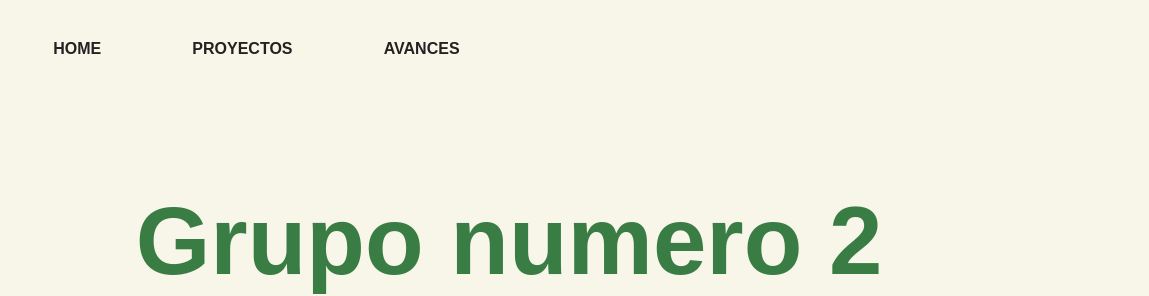
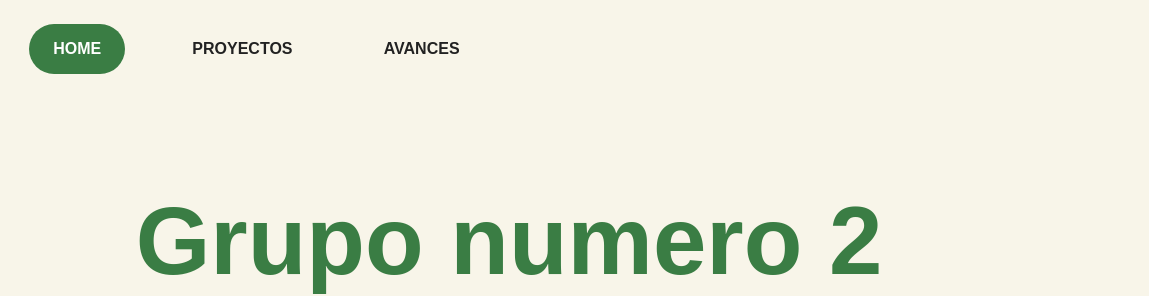
Before and after one commit to agustinlopez1-uade/Caso2FeriaSustentableItinerante, a plain HTML site: page index.html in a window 1280 px wide. Shown: the top 296 px of the page, 131-1280 px from the left. Drawn offline with Linux system fonts and the light colour scheme.

Commit message:
cuando entro en una pagina, el elemento del nav en el que estoy queda seleccionado (fondo verde)

```diff
--- a/index.html
+++ b/index.html
@@ -13,7 +13,7 @@
             <!-- Barra navegación con links-->
             <div class="nav-links">
                 <img src="img/logo-miferia-recorte.png" alt="logo mi feria">
-                <a href="index.html">HOME</a>
+                <a href="index.html" class="seleccionado">HOME</a>
                 <a href="proyectos.html">PROYECTOS</a>
                 <a href="avances.html">AVANCES</a>
             </div>
--- a/styles.css
+++ b/styles.css
@@ -125,6 +125,11 @@ nav img{
     height: 40px;
 }
 
+.seleccionado{
+    background-color: var(--verde-oscuro);
+    color: white;
+}
+
 
 /* TARJETAS */
 .contenedor-integrantes{
```
Also changed, not shown: avances.html (+1 -1 lines), proyectos.html (+1 -1 lines).
